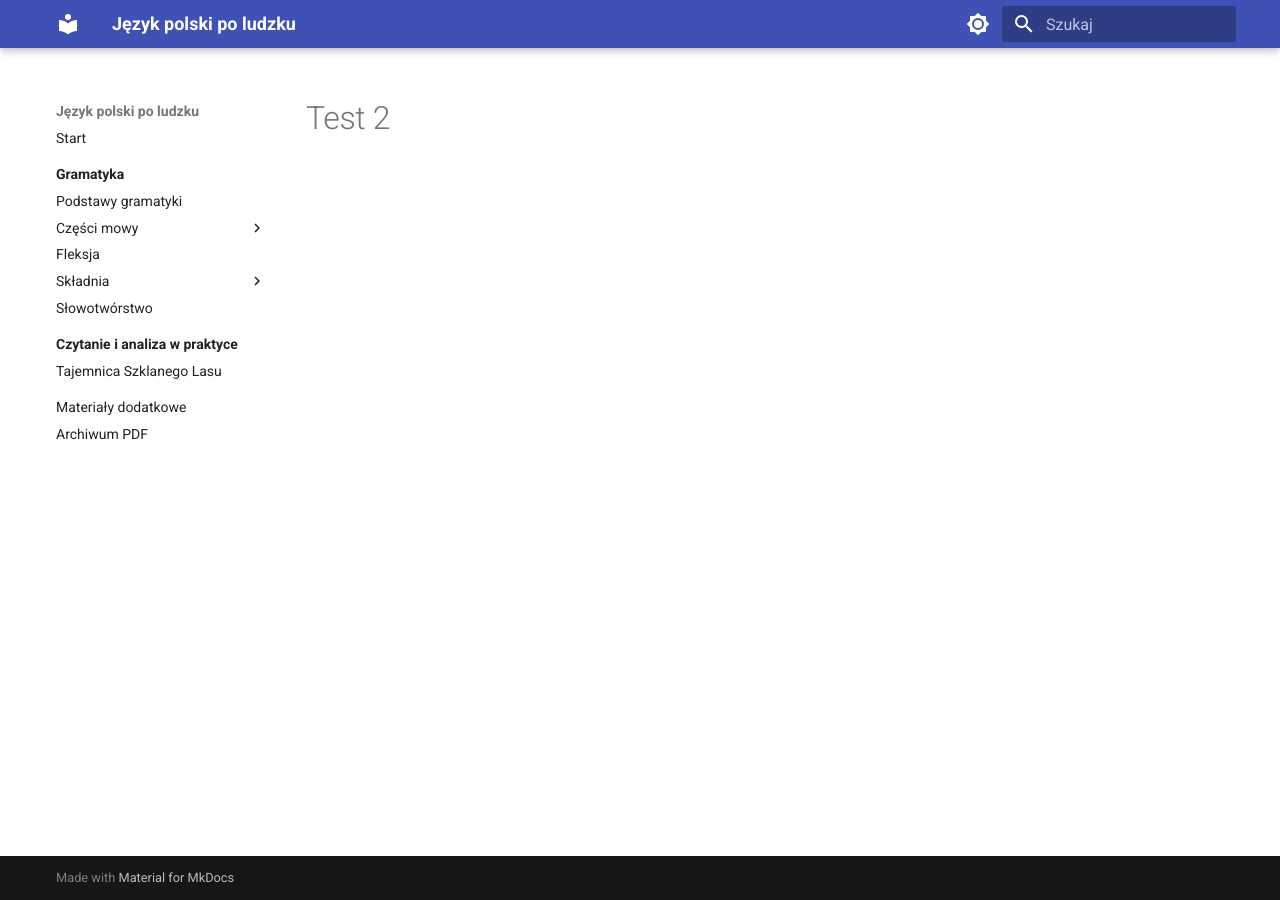
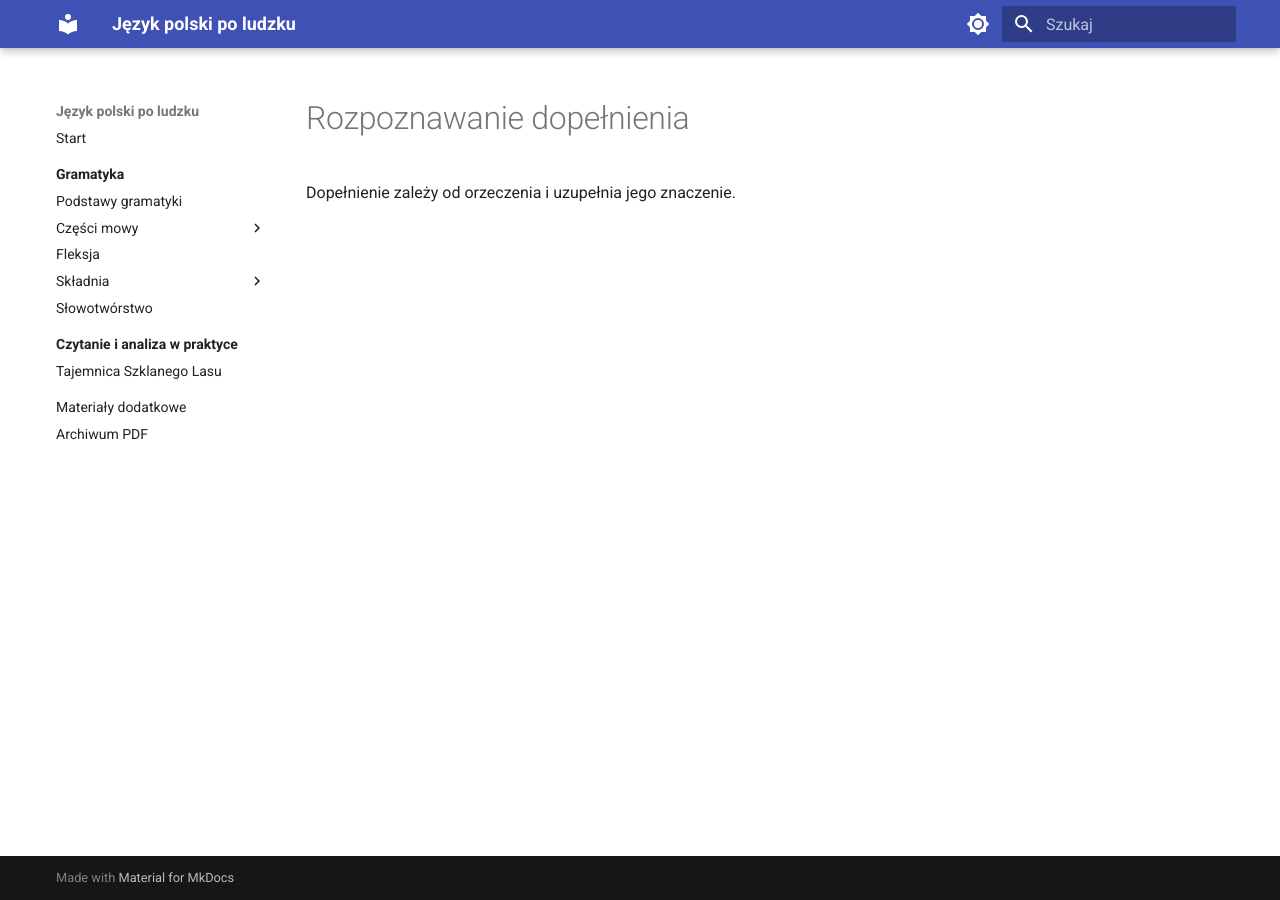
Before and after one commit to dchorazkiewicz/SP_JP, an MkDocs documentation site: the page built from docs/gramatyka/skladnia/dopelnienie/lesson-1.md, in a window 1280 px wide. Built offline with MkDocs 1.6.1 and Material for MkDocs 9.7.7, drawn with Linux system fonts in a browser that asks for light colours.

Commit message:
Write object lesson

```diff
--- a/docs/gramatyka/skladnia/dopelnienie/lesson-1.md
+++ b/docs/gramatyka/skladnia/dopelnienie/lesson-1.md
@@ -1 +1,3 @@
-# Test 2
+# Rozpoznawanie dopełnienia
+
+Dopełnienie zależy od orzeczenia i uzupełnia jego znaczenie.
```
